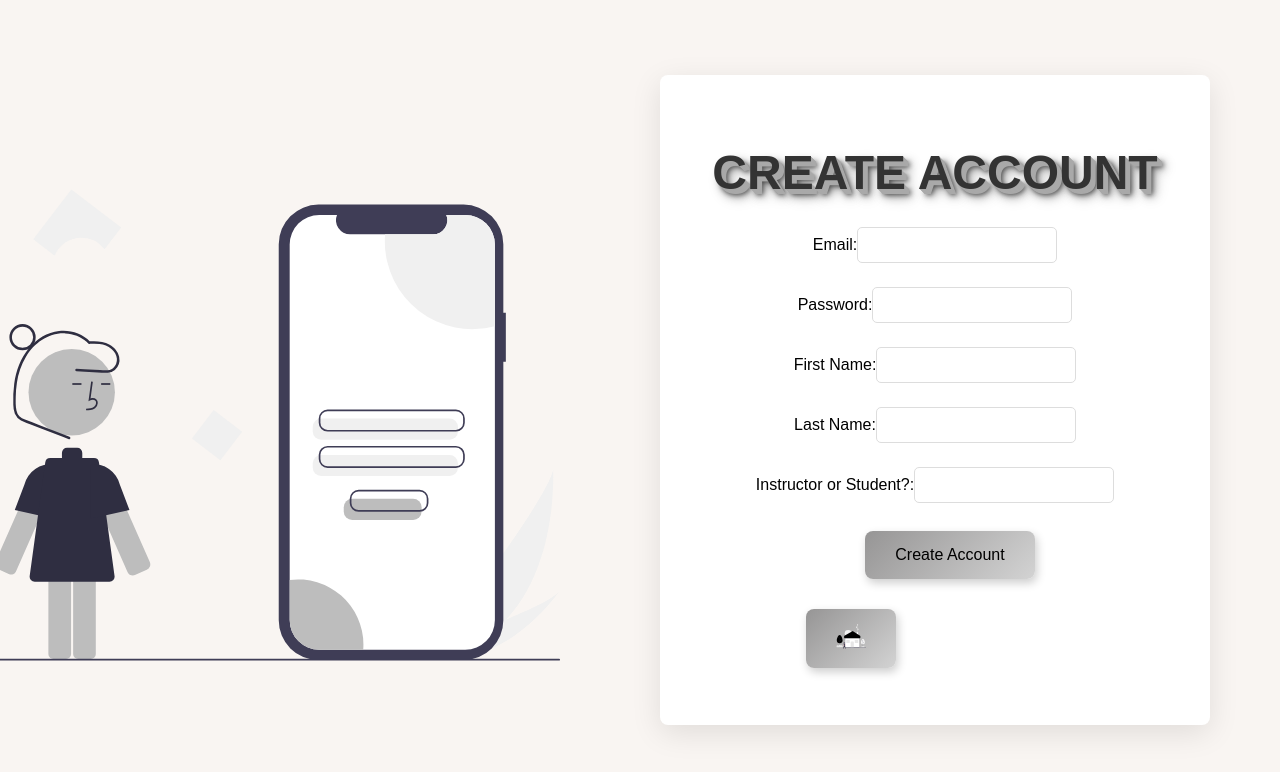
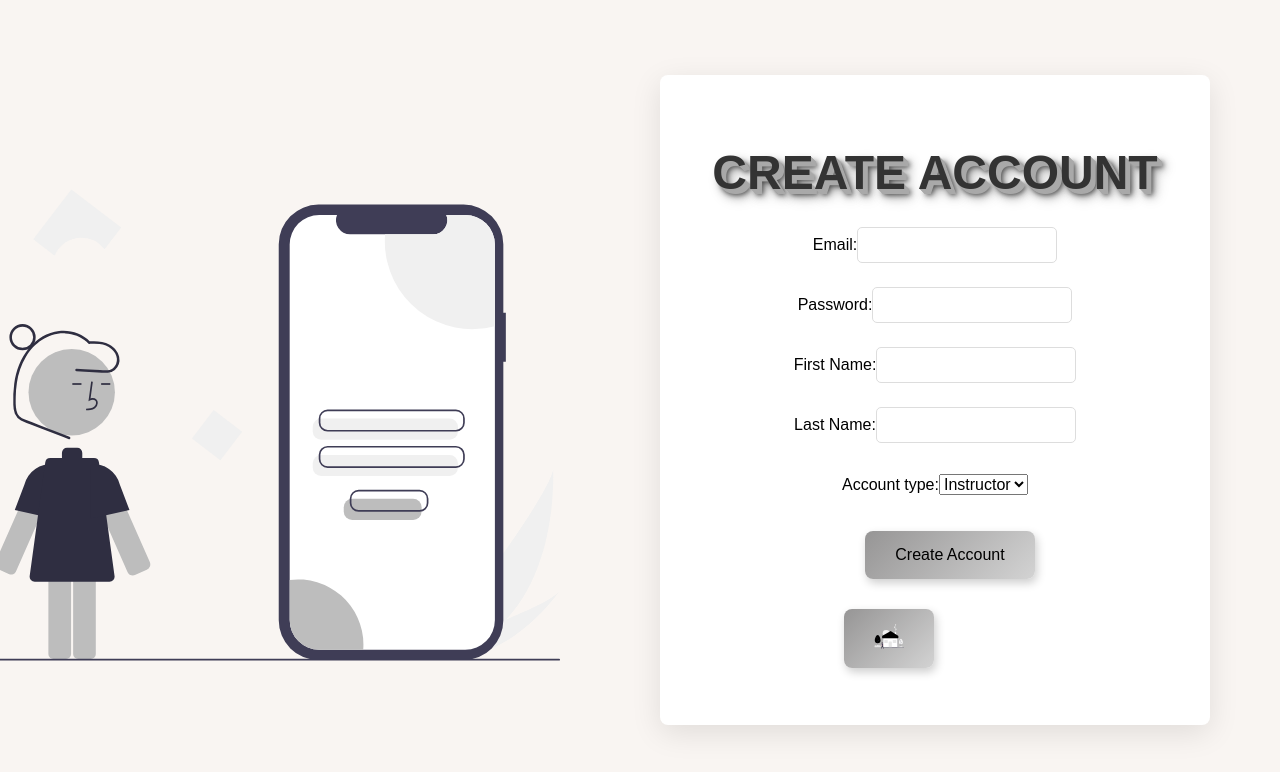
Before and after one commit to elif5446/we_cant_think_of_a_name_SOEN341-Project_F24, a React (Create React App) app in the folder client/: page /newuser-login in a window 1280 px wide. Shown: the top 772 px of the page. Built offline with nearby package versions, Linux system fonts and the light colour scheme.

Commit message:
Changes to create account form components

```diff
--- a/client/src/components/CreateAccount.js
+++ b/client/src/components/CreateAccount.js
@@ -49,25 +49,28 @@ const CreateAccount = () => {
 
                 <form id="form-group">
                     <div className="formgroup">
-                        <label htmlFor="email">Email: </label>
+                        <label htmlFor="email">Email:  </label>
                         <input type="text" id="email" name="email" required/>
                     </div>
                     <div className="formgroup">
-                        <label htmlFor="password">Password: </label>
+                        <label htmlFor="password">Password:  </label>
                         <input type="password" id="password" name="pwd" required/>
                     </div>
 
                     <div className="formgroup">
-                        <label htmlFor="firstname">First Name: </label>
+                        <label htmlFor="firstname">First Name:  </label>
                         <input type="text" id="firstname" name="firstname" required/>
                     </div>
                     <div className="formgroup">
-                        <label htmlFor="lastname">Last Name: </label>
+                        <label htmlFor="lastname">Last Name:  </label>
                         <input type="text" id="lastname" name="lastname" required/>
                     </div>
                     <div className="formgroup">
-                        <label htmlFor="usertype">Instructor or Student?: </label>
-                        <input type="text" id="usertype" name="usertype" required/>
+                        <label htmlFor="usertype">Account type:  </label>
+                        <select id="usertype" name="usertype" required>
+                            <option value="instructor">Instructor</option>
+                            <option value="student">Student</option>
+                        </select>
                     </div>
 
                     <div className="formgroup">
--- a/client/src/styles/StudentLogin.css
+++ b/client/src/styles/StudentLogin.css
@@ -22,8 +22,6 @@
     margin:0;
 
 }
-
-
 
 
 #login-section {
```
